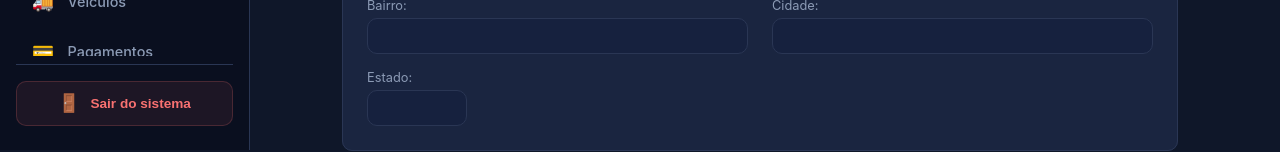
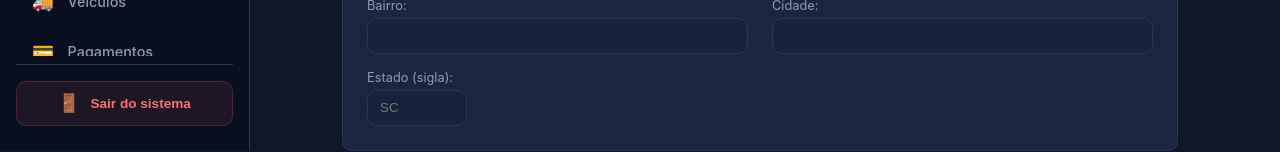
Before and after one commit to Lavacao-do-Barba/frontend-lavacao, a Vue app: page /clientes in a window 1280 px wide. Shown: the part 650-802 px from the top of the page. Built offline with nearby package versions, Linux system fonts and the light colour scheme; no server answers; sample sign-in values are in the browser's storage.

Commit message:
FIX: limita campo UF a 2 caracteres para evitar erro 400 no cadastro de cliente

```diff
--- a/src/views/Clientes.vue
+++ b/src/views/Clientes.vue
@@ -135,8 +135,8 @@ onMounted(async () => {
           </div>
 
           <div class="field-group">
-            <label>Estado:</label>
-            <input v-model="cliente.uf" class="short" autocomplete="off" name="cli-uf" />
+            <label>Estado (sigla):</label>
+            <input v-model="cliente.uf" class="short" maxlength="2" placeholder="SC" autocomplete="off" name="cli-uf" style="text-transform: uppercase" />
           </div>
         </div>
       </fieldset>
```
